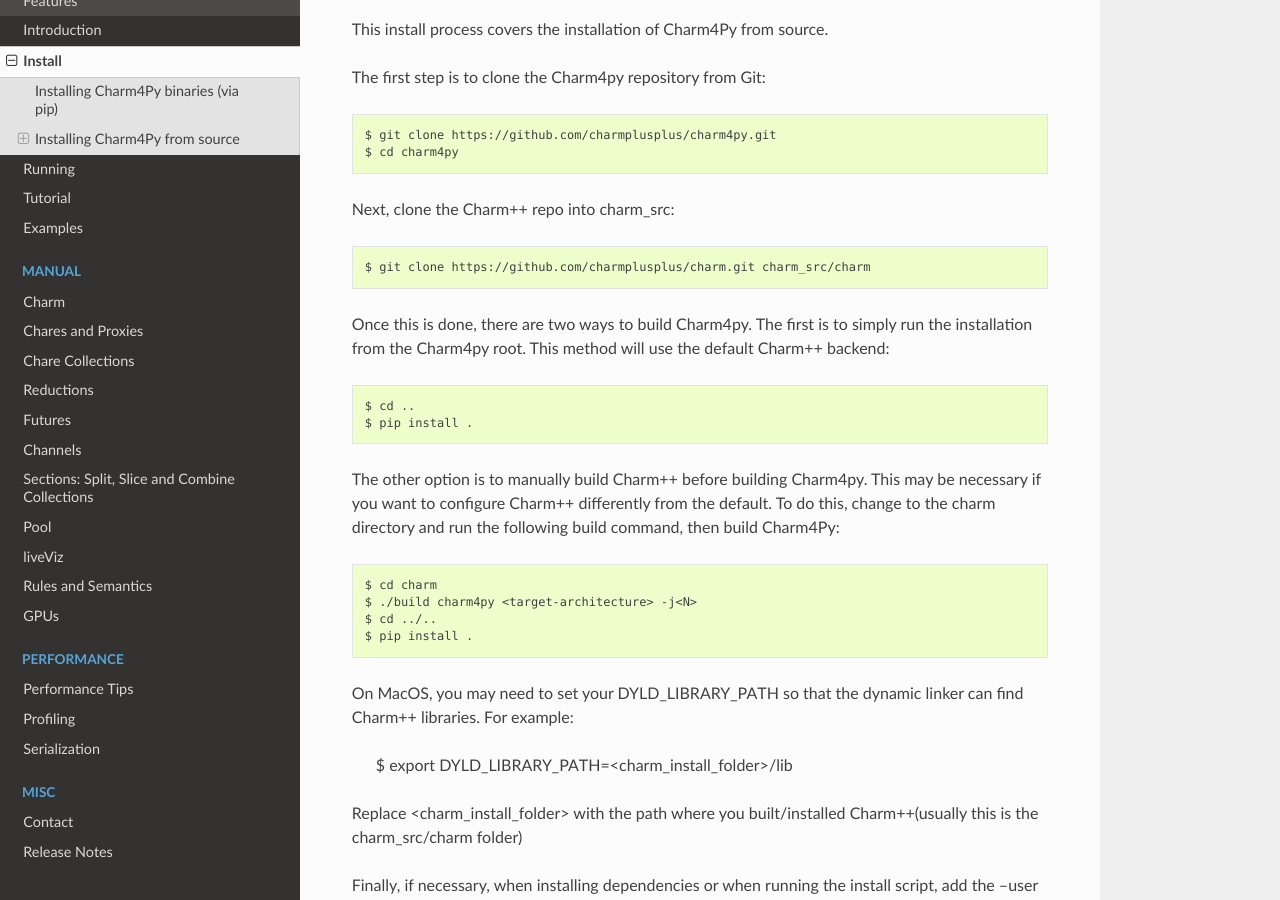
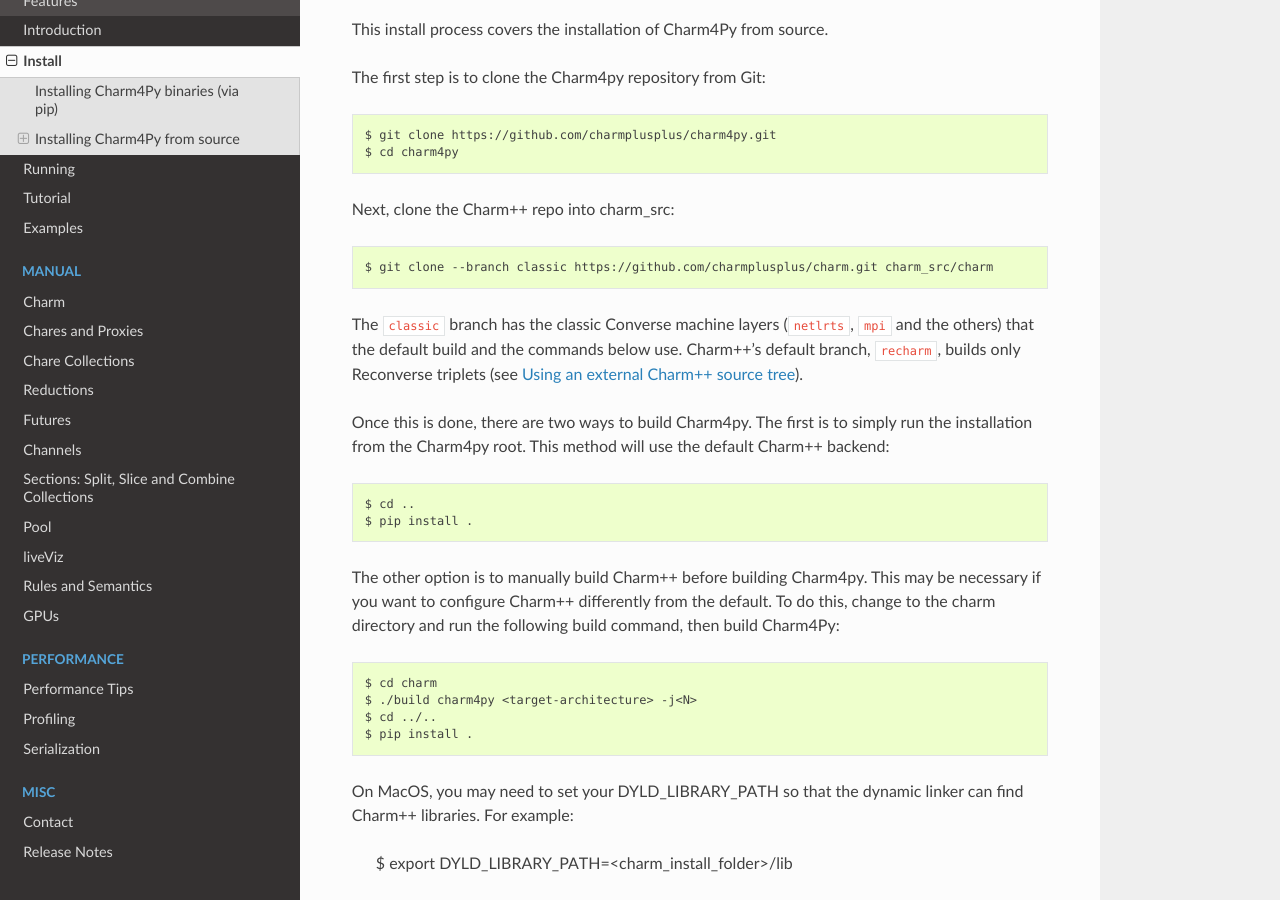
Before and after one commit to charmplusplus/charm4py, a Sphinx documentation site: the page built from docs/install.rst, in a window 1280 px wide and 900 px high, scrolled down 891 px. Built offline with Sphinx 7.4.7 and the Read the Docs theme 3.1.0, drawn with Linux system fonts in a browser that asks for light colours.

Commit message:
CI, wheels, docs: build classic Converse from Charm++'s classic branch (#308)
Charm++'s default branch is now recharm, which builds only Reconverse
triplets (classic Converse and its machine layers were removed in
charm#4061), and main was renamed classic. The auto_test jobs cloned the
default branch and asked for netlrts, so every one has failed in the build
step since ("Error: triplet 'netlrts-darwin-arm8' is not supported"), while
the reconverse jobs, which name recharm, pass. Clone classic in the
auto_test jobs and the wheel build, and in the install instructions.

Co-authored-by: Claude Opus 5.5 (1M context) <noreply@anthropic.com>

```diff
--- a/docs/install.rst
+++ b/docs/install.rst
@@ -41,7 +41,12 @@ The first step is to clone the Charm4py repository from Git::
 
 Next, clone the Charm++ repo into charm_src::
 
-    $ git clone https://github.com/charmplusplus/charm.git charm_src/charm
+    $ git clone --branch classic https://github.com/charmplusplus/charm.git charm_src/charm
+
+The ``classic`` branch has the classic Converse machine layers (``netlrts``,
+``mpi`` and the others) that the default build and the commands below use.
+Charm++'s default branch, ``recharm``, builds only Reconverse triplets (see
+`Using an external Charm++ source tree`_).
 
 Once this is done, there are two ways to build Charm4py. The first is to simply run the installation
 from the Charm4py root. This method will use the default Charm++ backend::
```
Also changed, not shown: 2 other files.
